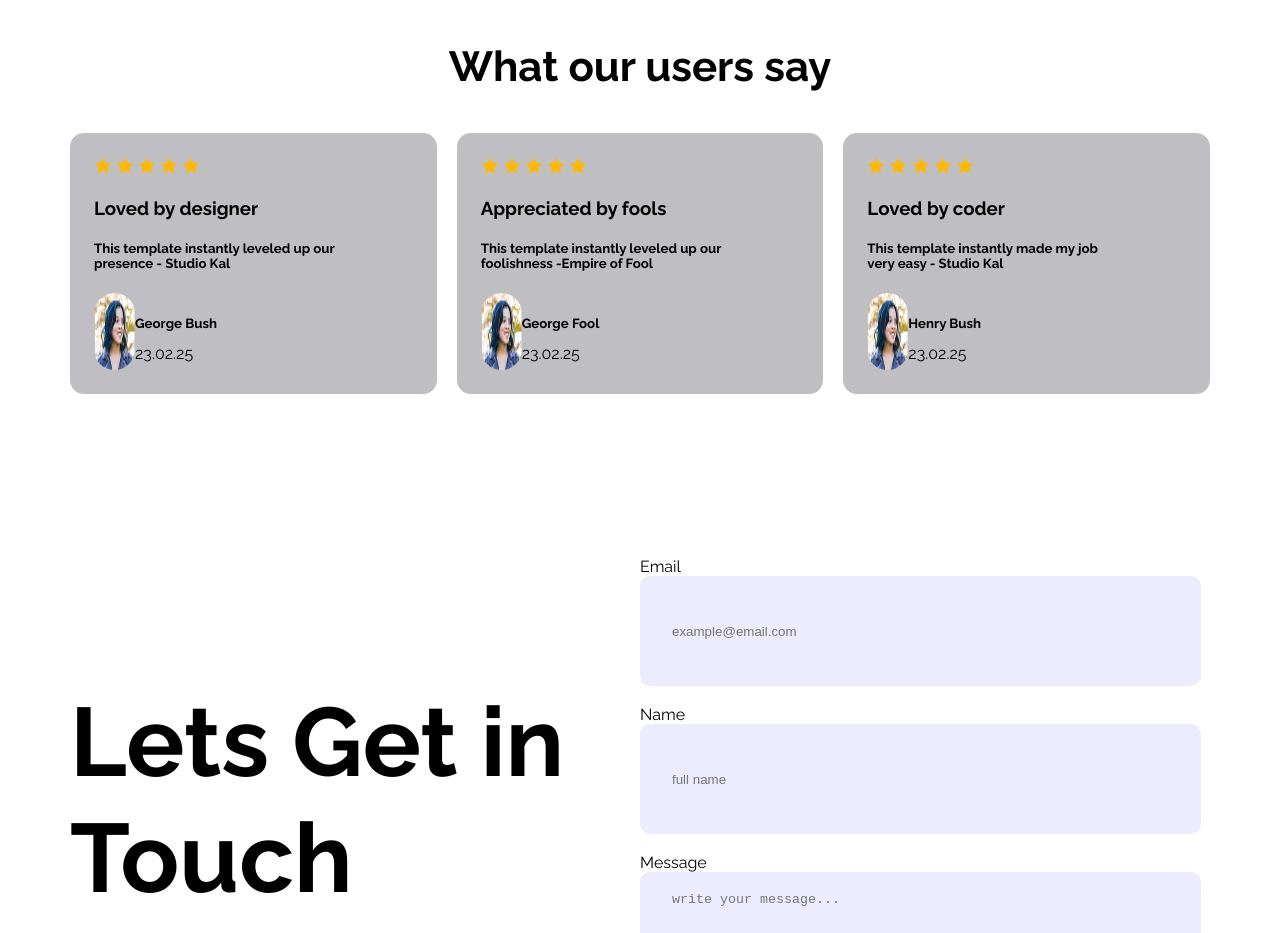
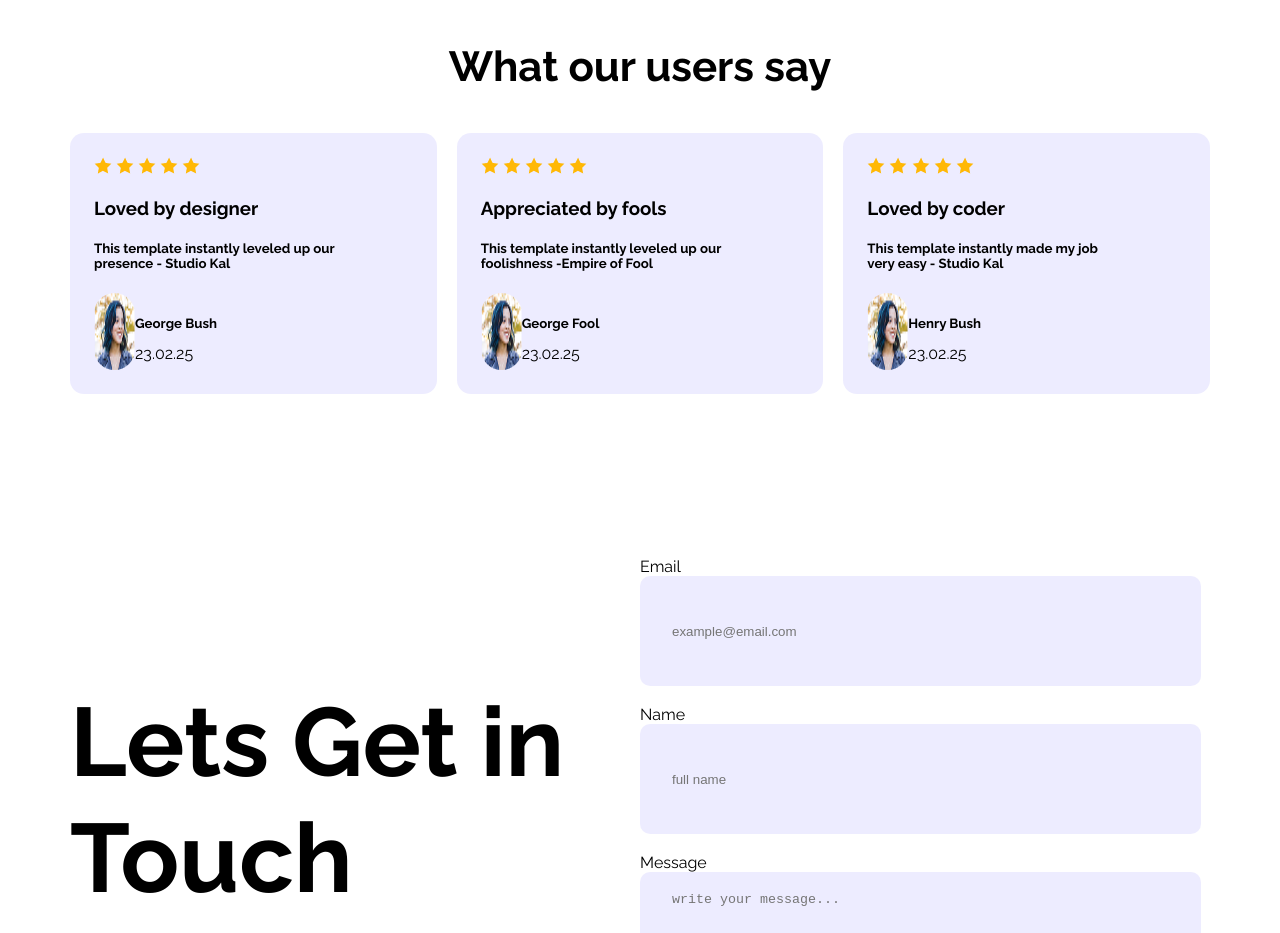
Before and after one commit to theamr01/assignment1, a plain HTML site: page index.html in a window 1280 px wide. Shown: the part 1860-2793 px from the top of the page. Drawn offline with Linux system fonts and the light colour scheme.

Commit message:
color change

```diff
--- a/styles/assign1.css
+++ b/styles/assign1.css
@@ -150,7 +150,7 @@ main{
 }
 
 .reviews{
-    background-color: rgba(37, 36, 50, 0.29);
+    background-color: rgba(78, 71, 255, 0.1);
     padding: 24px 24px;
     border-radius: 14px;
     max-height: 243px;
```
